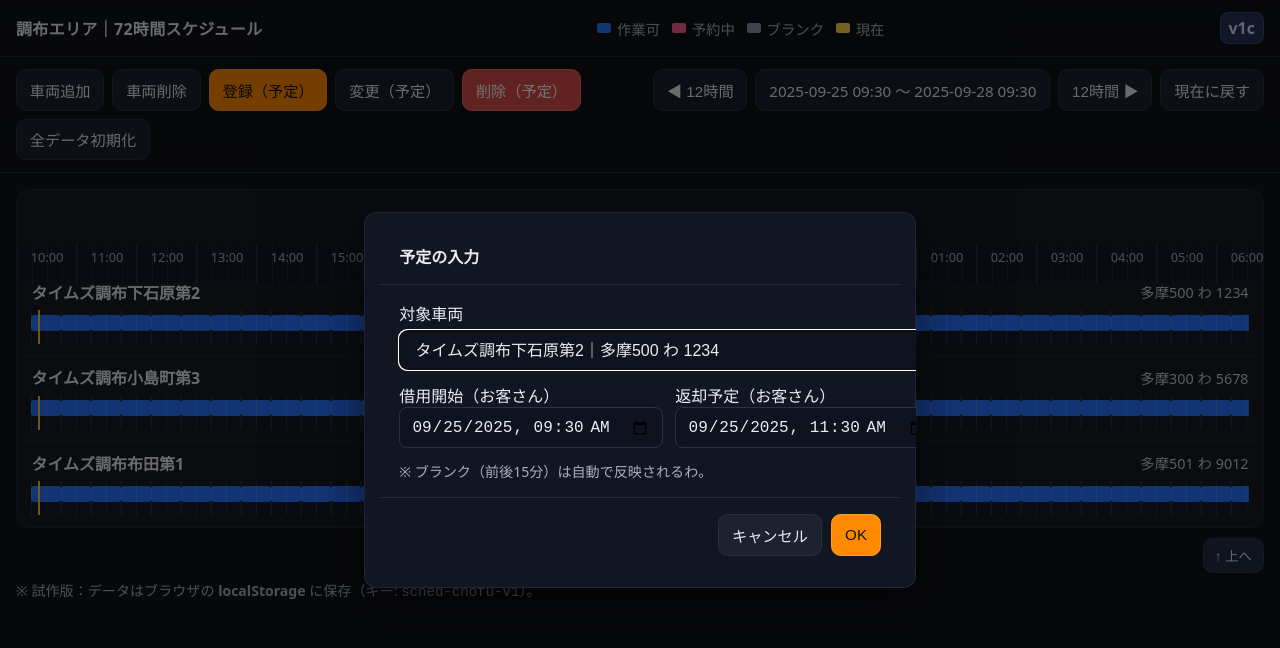
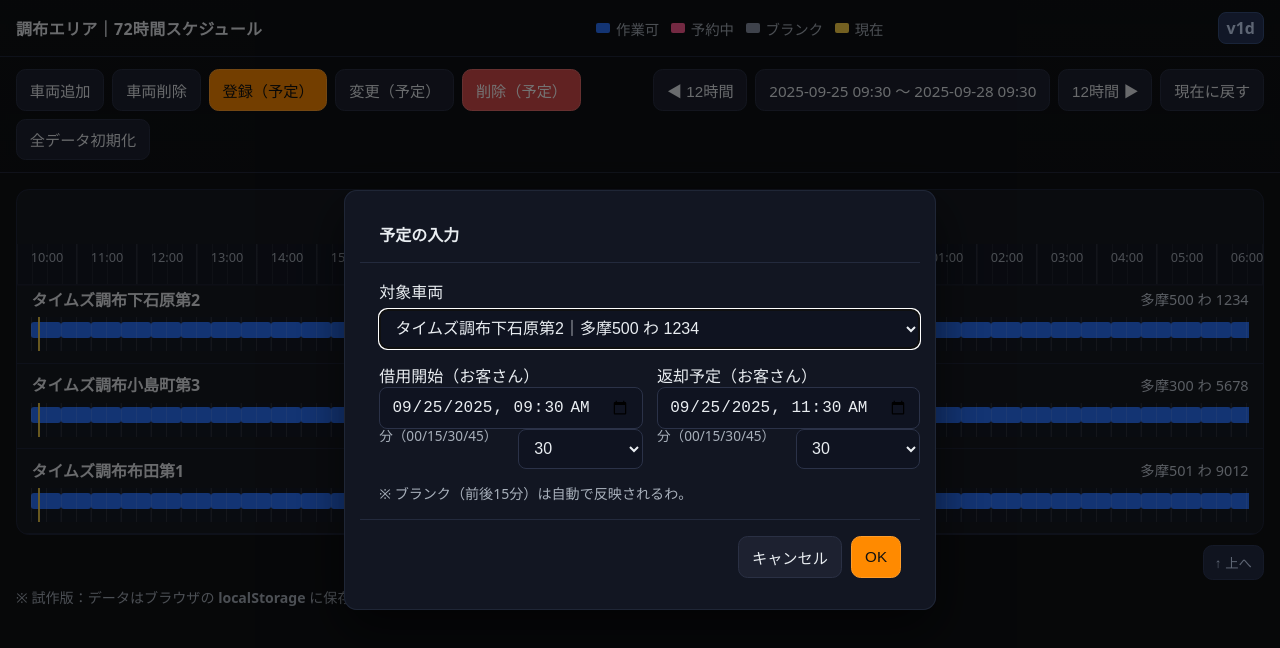
Before and after one commit to rkworks2025-coder/rest, a plain HTML site: page chofu.html in a window 1280 px wide. Both pictures are taken after a click on the button "登録（予定）". Drawn offline with Linux system fonts and the light colour scheme.

Commit message:
Add files via upload

```diff
--- a/chofu.html
+++ b/chofu.html
@@ -3,12 +3,13 @@
 <head>
 <meta charset="utf-8" />
 <meta name="viewport" content="width=device-width, initial-scale=1" />
-<title>スケジュール管理（調布 72h） v1c</title>
+<title>スケジュール管理（調布 72h） v1d</title>
 <style>
   :root{
     --bg:#0f1115; --card:#171a21; --panel:#1d2130; --text:#e9edf1; --muted:#a8b0bb;
     --accent:#ff8a00; --free:#2a73ff; --busy:#ff5b93; --buffer:#8b93a6; --grid:#2a2f3d; --now:#ffd54a;
     --rowHover:#242a3a; --selected:#2b3550; --scaleH:40px;
+    --scaleSpacerH: 48px;
   }
   html,body{height:100%}
   body{margin:0; background:var(--bg); color:var(--text);
@@ -29,15 +30,18 @@
   .dot.free{background:var(--free)} .dot.busy{background:var(--busy)} .dot.buffer{background:var(--buffer)} .dot.now{background:var(--now)}
   .wrap{padding:1rem;}
   .board{background:var(--card); border:1px solid #20263a; border-radius:.8rem; overflow:hidden; position:relative;}
-  .rightHeader{background:#141824; border-bottom:1px solid #20263a; position:sticky; top: 3.4rem; z-index:5; overflow:auto;}
-  .scaleInner{position:relative; height:var(--scaleH); display:flex;
-    background: repeating-linear-gradient(to right, rgba(255,255,255,.06) 0 1px, transparent 1px 15px),
-                repeating-linear-gradient(to right, transparent 0 59px, var(--grid) 59px 60px);}
+  .rightHeader{background:#141824; border-bottom:1px solid #20263a; position:sticky; top: 3.4rem; z-index:6; overflow:auto;}
+  .scaleInner{
+    position:relative; height:var(--scaleH); display:flex;
+    background:
+      repeating-linear-gradient(to right, rgba(255,255,255,.06) 0 1px, transparent 1px 15px),
+      repeating-linear-gradient(to right, transparent 0 59px, var(--grid) 59px 60px);
+  }
   .scaleLabel{position:absolute; top:4px; transform:translateX(-50%); font-size:.8rem; color:var(--muted); white-space:nowrap;}
   .scaleDay{position:absolute; top:22px; transform:translateX(-50%); font-size:.75rem; color:#90a0b3;}
   .list{max-height: calc(100vh - 210px); overflow: auto; -webkit-overflow-scrolling: touch; position: relative;}
-  .list::before{content:""; display:block; height: var(--scaleH);} /* spacer so first row isn't hidden */
-  .carItem{padding:.55rem .9rem .7rem; border-bottom:1px solid #20263a; background:transparent;}
+  .list::before{ content:""; display:block; height: var(--scaleSpacerH); }
+  .carItem{padding:.55rem .9rem .7rem; border-bottom:1px solid #20263a;}
   .carItem:hover{background:var(--rowHover)}
   .carItem.selected{background:var(--selected)}
   .info{display:flex; align-items:center; gap:.6rem; white-space:nowrap; overflow:hidden;}
@@ -51,19 +55,20 @@
   .nowLine{position:absolute; top:0; bottom:0; width:2px; background:var(--now); pointer-events:none; opacity:.9;}
   .gridOverlay{position:absolute; inset:0; pointer-events:none; background: repeating-linear-gradient(to right, rgba(255,255,255,.10) 0 1px, transparent 1px 15px);}
   .empty{padding:2rem; text-align:center; color:var(--muted); border-top:1px dashed #2a3044;}
-  dialog{border:none; border-radius:.8rem; background:#121622; color:var(--text); width:min(520px, 92vw);
+  dialog{border:none; border-radius:.8rem; background:#121622; color:var(--text); width:min(560px, 94vw);
          box-shadow:0 20px 50px rgba(0,0,0,.55), 0 0 0 1px #1f2636 inset;}
   dialog::backdrop{background: rgba(0,0,0,.55)}
   .dlgHead{padding:1rem 1.2rem; border-bottom:1px solid #232a3d; font-weight:700}
-  .dlgBody{padding:1rem 1.2rem; display:grid; gap:.8rem}
-  .dlgRow{display:grid; gap:.3rem}
-  .dlgRow.inline{grid-template-columns:1fr 1fr; gap:.8rem}
+  .dlgBody{padding:1rem 1.2rem; display:grid; gap:.9rem}
+  .dlgRow{display:grid; gap:.35rem}
+  .dlgRow.inline{grid-template-columns:1fr 1fr; gap:.9rem}
   input[type="text"], input[type="datetime-local"], select{ background:#0f1320; color:var(--text); border:1px solid #2b3248; border-radius:.5rem; padding:.6rem .7rem; font-size:1rem;}
+  .minRow{display:grid; grid-template-columns:1fr 1fr; gap:.9rem;}
+  .minRow .mini{font-size:.85rem; color:var(--muted); margin-top:-.2rem}
   .dlgFoot{padding:1rem 1.2rem; border-top:1px solid #232a3d; display:flex; gap:.6rem; justify-content:flex-end}
   .muted{color:var(--muted); font-size:.88rem}
   .toTop{position: sticky; bottom: 1rem; margin-left: auto; display: inline-flex; align-items: center; gap: .4rem;
     background: #232c45; border: 1px solid #2f3a5a; color: #cfe0ff; padding: .45rem .7rem; border-radius: .6rem; cursor: pointer;}
-  @media (max-width:480px){ .plate{font-size:.85rem} }
 </style>
 </head>
 <body>
@@ -76,7 +81,7 @@
       <span><i class="dot buffer"></i>ブランク</span>
       <span><i class="dot now"></i>現在</span>
     </div>
-    <div class="ver">v1c</div>
+    <div class="ver">v1d</div>
   </div>
   <div class="toolbar" style="border-top:1px solid #20263a">
     <button class="pill" id="addCarBtn">車両追加</button>
@@ -105,8 +110,20 @@
   <form method="dialog" id="resvForm"><div class="dlgBody">
     <div class="dlgRow"><label>対象車両</label><select id="resvCarSelect"></select></div>
     <div class="dlgRow inline">
-      <div><label>借用開始（お客さん）</label><input type="datetime-local" id="resvStart" required></div>
-      <div><label>返却予定（お客さん）</label><input type="datetime-local" id="resvEnd" required></div>
+      <div>
+        <label>借用開始（お客さん）</label>
+        <input type="datetime-local" id="resvStart" required step="900">
+        <div class="minRow"><label class="mini">分（00/15/30/45）</label>
+          <select id="resvStartMin"><option value="0">00</option><option value="15">15</option><option value="30">30</option><option value="45">45</option></select>
+        </div>
+      </div>
+      <div>
+        <label>返却予定（お客さん）</label>
+        <input type="datetime-local" id="resvEnd" required step="900">
+        <div class="minRow"><label class="mini">分（00/15/30/45）</label>
+          <select id="resvEndMin"><option value="0">00</option><option value="15">15</option><option value="30">30</option><option value="45">45</option></select>
+        </div>
+      </div>
     </div>
     <div class="muted">※ ブランク（前後15分）は自動で反映されるわ。</div>
   </div>
@@ -128,12 +145,12 @@
 </dialog>
 <script>
 (() => {
-  const VERSION='v1c';
   const STORAGE_KEY = 'sched-chofu-v1';
   const SLOT_MIN = 30, HORIZON_H = 72, SLOT_COUNT = (HORIZON_H*60)/SLOT_MIN, BUFFER_MIN = 15;
   const slotWidth = 30;
   let state = loadState(), selectedId = null;
   let windowStart = floorToSlot(new Date()), windowEnd = new Date(windowStart.getTime() + HORIZON_H*3600*1000);
+
   function loadState(){ try{ const raw=localStorage.getItem(STORAGE_KEY); if(!raw) return { cars: sampleCars(), lastId: 3 }; return JSON.parse(raw); }catch(e){ return { cars: sampleCars(), lastId: 3 }; } }
   function saveState(){ localStorage.setItem(STORAGE_KEY, JSON.stringify(state)); }
   function sampleCars(){ return [{ id:1, station:'タイムズ調布下石原第2', plate:'多摩500 わ 1234', reservations:[] },
@@ -145,6 +162,8 @@
   function floorToSlot(dt){ const t=new Date(dt); t.setSeconds(0,0); t.setMinutes(t.getMinutes()- (t.getMinutes()%SLOT_MIN)); return t; }
   function addMinutes(dt,minutes){ return new Date(dt.getTime()+minutes*60*1000); }
   function overlap(aStart,aEnd,bStart,bEnd){ return (aStart<bEnd)&&(bStart<aEnd); }
+
+  // スケール＆スペーサー
   function renderScale(){
     const wrap = document.getElementById('scaleInner'); wrap.innerHTML = ''; wrap.style.width = (SLOT_COUNT*slotWidth)+'px';
     for(let i=0;i<=SLOT_COUNT;i++){
@@ -153,7 +172,11 @@
       if(t.getHours()===0 && t.getMinutes()===0){ const day = document.createElement('div'); day.className='scaleDay'; day.style.left=x+'px'; day.textContent = `${t.getMonth()+1}/${t.getDate()}（${'日月火水木金土'[t.getDay()]}）`; wrap.appendChild(day); }
     }
     placeNowLines(); document.getElementById('windowLabel').textContent = `${fmt(windowStart)} 〜 ${fmt(windowEnd)}`;
+    const header = document.getElementById('hourScale'); const h = Math.ceil(header.getBoundingClientRect().height) + 6;
+    document.documentElement.style.setProperty('--scaleSpacerH', h + 'px');
   }
+
+  // リスト描画
   function render(){
     const list = document.getElementById('list'), empty = document.getElementById('emptyMsg'); list.innerHTML='';
     empty.style.display = state.cars.length===0 ? 'block' : 'none';
@@ -182,7 +205,7 @@
       const slotEl = slots[i], slotStart = addMinutes(windowStart, i*SLOT_MIN), slotEnd = addMinutes(slotStart, SLOT_MIN);
       let cls = 'free';
       for(const r of res){ if(overlap(slotStart, slotEnd, r.start, r.end)){ cls='busy'; break; } }
-      if(cls!=='busy'){ for(const r of res){ const pre0 = addMinutes(r.start, -15), pre1 = r.start, post0 = r.end, post1 = addMinutes(r.end, 15);
+      if(cls!=='busy'){ for(const r of res){ const pre0 = addMinutes(r.start, -BUFFER_MIN), pre1 = r.start, post0 = r.end, post1 = addMinutes(r.end, BUFFER_MIN);
         if(overlap(slotStart, slotEnd, pre0, pre1) || overlap(slotStart, slotEnd, post0, post1)){ cls='buffer'; break; } } }
       slotEl.classList.add(cls);
     }
@@ -197,7 +220,7 @@
   }
   setInterval(placeNowLines, 60*1000);
   function setupScrollSync(){
-    const header = document.getElementById('hourScale'); const timelines = document.querySelectorAll('.timeline'); let lock = false;
+    const header = document.getElementById('hourScale'), timelines = document.querySelectorAll('.timeline'); let lock = false;
     const syncAll = (src) => { if(lock) return; lock = true; const x = src.scrollLeft; if(src!==header) header.scrollLeft = x; timelines.forEach(el=>{ if(el!==src) el.scrollLeft = x; }); lock = false; };
     header.onscroll = ()=> syncAll(header); timelines.forEach(el=> el.onscroll = ()=> syncAll(el));
   }
@@ -222,6 +245,19 @@
     car.reservations.slice().sort((a,b)=> new Date(a.start)-new Date(b.start)).forEach((r,idx)=>{ const s=new Date(r.start), e=new Date(r.end);
       const opt=document.createElement('option'); opt.value=idx; opt.textContent=`${fmt(s)} 〜 ${fmt(e)}`; list.appendChild(opt); });
   }
+
+  // 15分スナップ＆分セレ連動
+  function snapTo15(dt){ const m = dt.getMinutes(); const q = Math.round(m/15)*15 % 60; dt.setMinutes(q); return dt; }
+  function setMinute(input, sel){ const v = new Date(input.value || new Date()); v.setMinutes(parseInt(sel.value,10)); v.setSeconds(0,0); input.value = toLocalInputValue(v); }
+  function syncSelWithInput(input, sel){ const m = (new Date(input.value)).getMinutes(); sel.value = (m - (m%15)).toString(); }
+  function initMinuteControls(){
+    const sIn = document.getElementById('resvStart'), eIn = document.getElementById('resvEnd');
+    const sSel = document.getElementById('resvStartMin'), eSel = document.getElementById('resvEndMin');
+    syncSelWithInput(sIn, sSel); syncSelWithInput(eIn, eSel);
+    sSel.onchange = ()=> setMinute(sIn, sSel); eSel.onchange = ()=> setMinute(eIn, eSel);
+    sIn.addEventListener('change', ()=> syncSelWithInput(sIn, sSel)); eIn.addEventListener('change', ()=> syncSelWithInput(eIn, eSel));
+  }
+
   document.getElementById('addCarBtn').addEventListener('click', ()=>{
     const dlg=document.getElementById('carDlg'); document.getElementById('carDlgTitle').textContent='車両追加';
     document.getElementById('carStation').value=''; document.getElementById('carPlate').value=''; dlg.showModal();
@@ -235,8 +271,10 @@
   document.getElementById('addResvBtn').addEventListener('click', ()=>{
     const dlg=document.getElementById('resvDlg'); updateCarSelects(); if(selectedId){ document.getElementById('resvCarSelect').value = selectedId; }
     document.getElementById('resvStart').value = toLocalInputValue(windowStart); document.getElementById('resvEnd').value = toLocalInputValue(addMinutes(windowStart,120));
-    dlg.showModal(); dlg.addEventListener('close', ()=>{ if(dlg.returnValue==='ok'){ const carId=parseInt(document.getElementById('resvCarSelect').value,10), car=state.cars.find(c=>c.id===carId);
+    dlg.showModal(); initMinuteControls();
+    dlg.addEventListener('close', ()=>{ if(dlg.returnValue==='ok'){ const carId=parseInt(document.getElementById('resvCarSelect').value,10), car=state.cars.find(c=>c.id===carId);
       const s=fromLocalInputValue(document.getElementById('resvStart').value), e=fromLocalInputValue(document.getElementById('resvEnd').value);
+      snapTo15(s); snapTo15(e);
       if(!car || !(s && e) || e<=s){ alert('時刻を確認してね。'); return; } car.reservations.push({start:s.toISOString(), end:e.toISOString()}); saveState(); render(); } }, {once:true});
   });
   document.getElementById('editResvBtn').addEventListener('click', ()=>{
@@ -246,8 +284,10 @@
       const car=state.cars.find(c=>c.id===carId); if(!car || isNaN(idx) || !car.reservations[idx]){ alert('変更対象の予定がないわ。'); return; } const target=car.reservations[idx];
       const dlg=document.getElementById('resvDlg'); updateCarSelects(); document.getElementById('resvCarSelect').value=carId;
       document.getElementById('resvStart').value=toLocalInputValue(new Date(target.start)); document.getElementById('resvEnd').value=toLocalInputValue(new Date(target.end));
-      dlg.showModal(); dlg.addEventListener('close', ()=>{ if(dlg.returnValue==='ok'){ const cid=parseInt(document.getElementById('resvCarSelect').value,10), dest=state.cars.find(c=>c.id===cid);
+      dlg.showModal(); initMinuteControls();
+      dlg.addEventListener('close', ()=>{ if(dlg.returnValue==='ok'){ const cid=parseInt(document.getElementById('resvCarSelect').value,10), dest=state.cars.find(c=>c.id===cid);
         const s=fromLocalInputValue(document.getElementById('resvStart').value), e=fromLocalInputValue(document.getElementById('resvEnd').value);
+        snapTo15(s); snapTo15(e);
         if(!(s&&e) || e<=s){ alert('時刻を確認してね。'); return; } car.reservations.splice(idx,1); dest.reservations.push({start:s.toISOString(), end:e.toISOString()});
         saveState(); render(); } }, {once:true}); }, {once:true});
   });
@@ -263,6 +303,7 @@
   document.getElementById('clearAllBtn').addEventListener('click', ()=>{ if(!confirm('調布エリアの保存データをすべて初期化するわ。よい？')) return;
     localStorage.removeItem(STORAGE_KEY); state=loadState(); selectedId=null; renderScale(); render(); updateCarSelects(); });
   document.getElementById('toTopBtn').addEventListener('click', ()=>{ document.getElementById('list').scrollTo({top:0, behavior:'smooth'}); });
+
   renderScale(); render(); updateCarSelects();
 })();
 </script>
```
